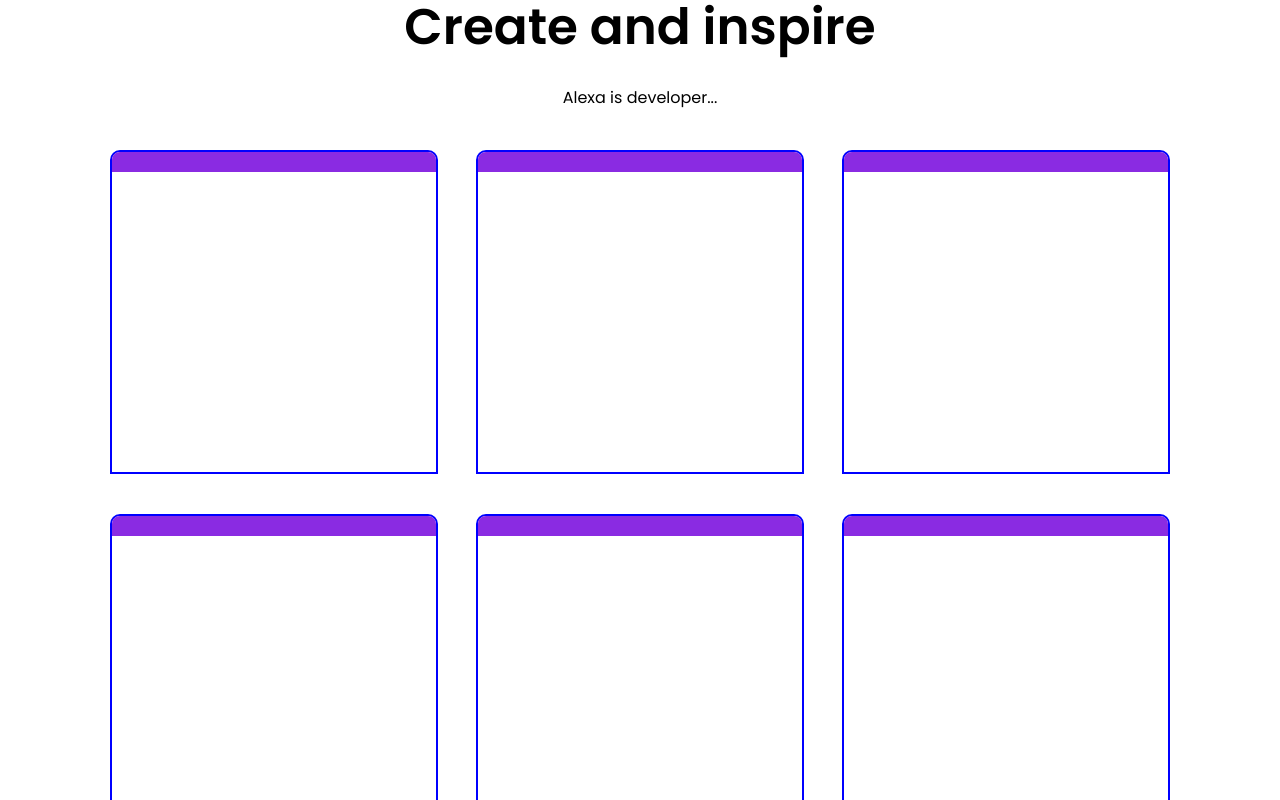
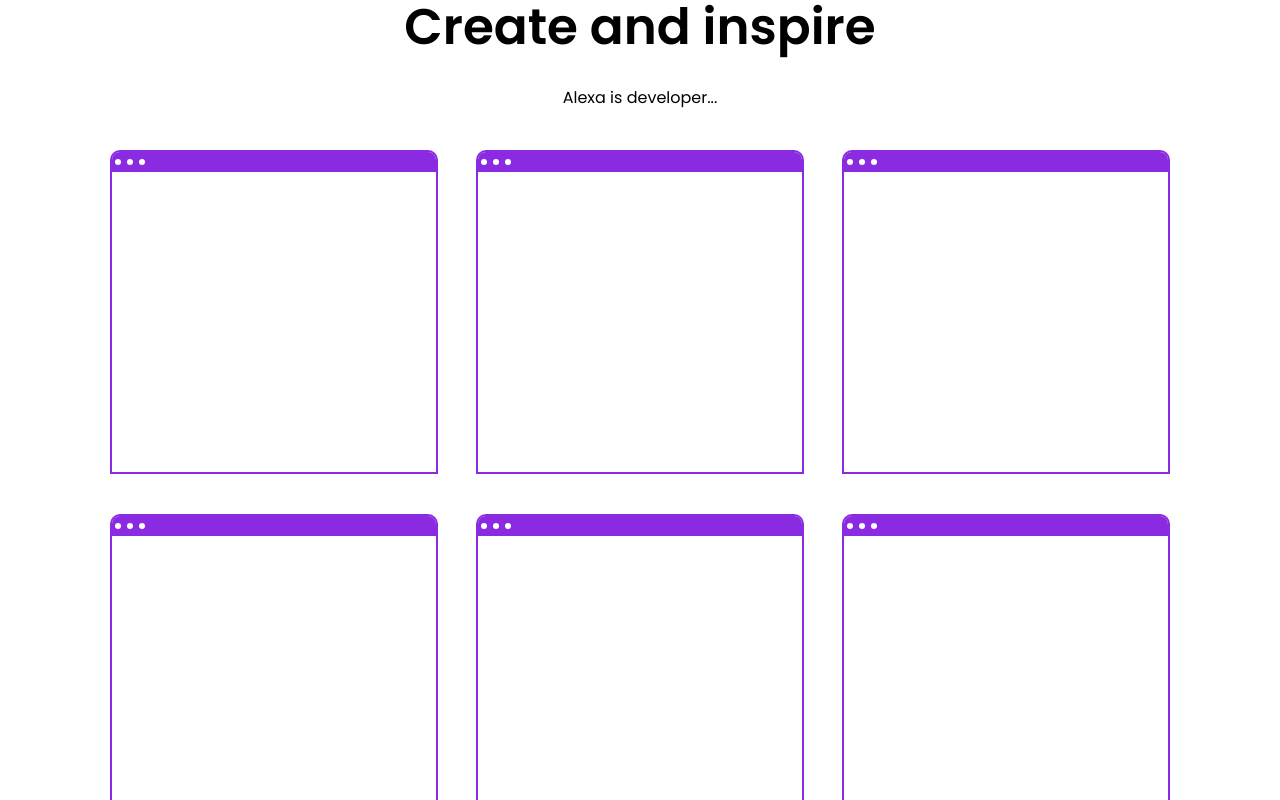
Before and after one commit to snowleopardAlexa/react-portfolio-2021, a React (Create React App) app: page / in a window 1280 px wide. Shown: the part 1660-2460 px from the top of the page. Built offline with nearby package versions, Linux system fonts and the light colour scheme.

Commit message:
add data

```diff
--- a/src/components/Product/Product.jsx
+++ b/src/components/Product/Product.jsx
@@ -1,8 +1,7 @@
 import React from 'react';
 import './product.css';
 
-
-const Product = () => {
+const Product = ({img, link}) => {
     return (
         <div className="product">
            <div className="p-browser">
@@ -10,6 +9,9 @@ const Product = () => {
                <div className="p-circle"></div>
                <div className="p-circle"></div>
            </div>
+           <a href={link} target="_blank" rel="noreferrer">
+            <img src={img} alt="" className="p-img" />
+           </a>
         </div>
     )
 }
--- a/src/components/Product/product.css
+++ b/src/components/Product/product.css
@@ -2,7 +2,7 @@
     width: 30%;
     height: 40vh;
     margin: 20px 10px;
-    border: 2px solid blue;
+    border: 2px solid blueviolet;
     border-radius: 10px 10px 0px 0px;
     overflow: hidden;
 }
@@ -18,5 +18,10 @@
     width: 6px;
     height: 6px;
     margin: 3px;
-    background-color: 50%;
+    background-color: white;
+    border-radius: 50%;
 }
+
+.p-img {
+    width: 100%;
+}
--- a/src/components/ProductList/ProductList.jsx
+++ b/src/components/ProductList/ProductList.jsx
@@ -1,6 +1,7 @@
 import React from 'react';
 import './productList.css';
 import Product from "../Product/Product";
+import {products} from "../../data";
 
 
 const ProductList = () => {
@@ -13,14 +14,9 @@ const ProductList = () => {
                </p>
            </div>
            <div className="pl-list">
-               <Product />
-               <Product />
-               <Product />
-               <Product />
-               <Product />
-               <Product />
-               <Product />
-               <Product />
+               {products.map((item) => (
+                  <Product key={item.id} img={item.img} link={item.link} />
+               ))}
            </div>
        </div>
     )
--- /dev/null
+++ b/src/data.js
@@ -0,0 +1,32 @@
+export const products = [
+    {
+        id: 1,
+        img: "",
+        link: "https://www.google.com/search?q=book&sxsrf=AOaemvK-KJCvELOWV0cTbLAkJ-Wj6N_jSQ:1637546520935&source=lnms&tbm=isch&sa=X&ved=2ahUKEwi-pbuV8Kr0AhURpXIEHRBnDWsQ_AUoAXoECAIQAw&biw=1202&bih=879&dpr=2#imgrc=FEJeVtZf8WlsIM",
+    },
+    {
+        id: 2,
+        img: "",
+        link: "https://www.pexels.com/photo/woman-in-white-dress-walking-on-the-street-10161997/",
+    },
+    {
+        id: 3,
+        img: "",
+        link: "https://www.pexels.com/photo/woman-in-white-dress-walking-on-the-street-10161997/",
+    },
+    {
+        id: 4,
+        img: "",
+        link: "https://www.pexels.com/photo/woman-in-white-dress-walking-on-the-street-10161997/",
+    },
+    {
+        id: 4,
+        img: "",
+        link: "https://www.pexels.com/photo/woman-in-white-dress-walking-on-the-street-10161997/",
+    },
+    {
+        id: 4,
+        img: "",
+        link: "https://www.pexels.com/photo/woman-in-white-dress-walking-on-the-street-10161997/",
+    },
+]
```
